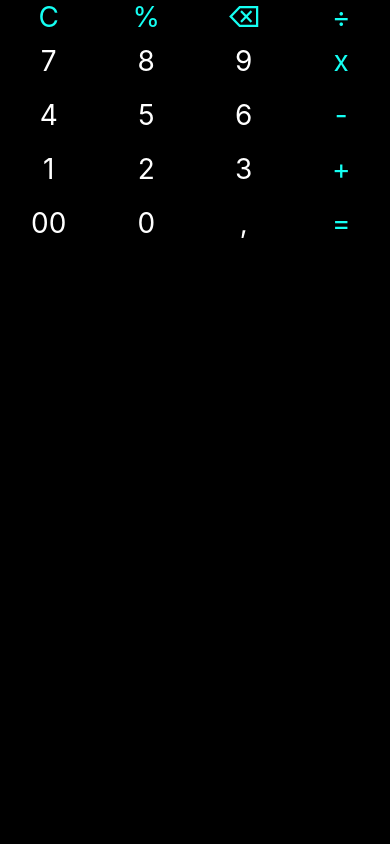
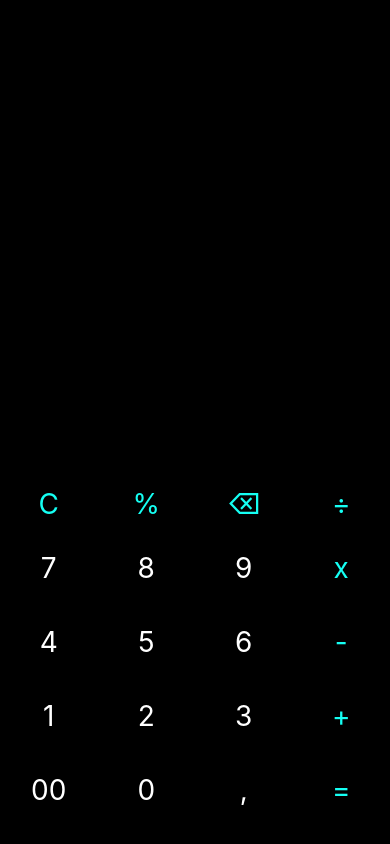
Before and after one commit to nunaprameswari/Calculator, a React Native app: screen / in a window 390 px wide. Built offline with nearby package versions, Linux system fonts and the light colour scheme.

Commit message:
Mengatur Tempat Angka

```diff
--- a/App.jsx
+++ b/App.jsx
@@ -6,6 +6,9 @@ const App = () => {
     <View style={styles.Background}>
       <StatusBar style={styles.Background} />
 
+      <View style={{flex: 1.3}}></View>
+
+      <View style={{flex: 1}}>
         <View style={styles.Simbol}>
           <View style={styles.PnAngka}>
             <Text style={styles.SAngka}>C</Text>
@@ -77,6 +80,7 @@ const App = () => {
           </View>
         </View>
       </View>
+    </View>
   );
 };
 
@@ -89,6 +93,7 @@ const styles = StyleSheet.create({
   },
   Simbol: {
     flexDirection: 'row',
+    marginVertical: 10,
   },
   PnAngka: {
     flex: 1,
```
Lines whose indentation alone changed are shown as unchanged.
